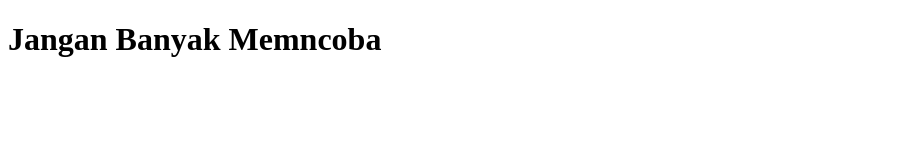
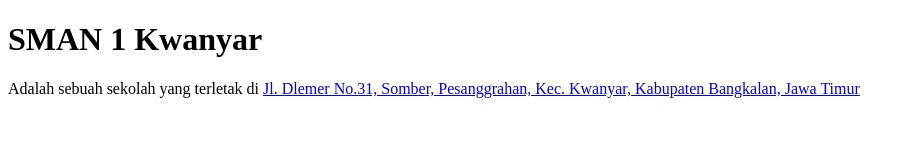
Before and after one commit to nurilfirdaus936-bit/web-2, a plain HTML site: page index.html in a window 1280 px wide. Shown: the whole page, without its empty margins (0-915 px from the left). Drawn offline with Linux system fonts and the light colour scheme.

Commit message:
Update index.html

```diff
--- a/index.html
+++ b/index.html
@@ -1,9 +1,10 @@
 <!DOCTYPE html>
 <html>
   <head>
-    <title>Jangan Terlalu Banyak Menccoba!</title>
+    <title>SMAN 1 Kwanyar</title>
   </head>
   <body>
-    <h1>Jangan Banyak Memncoba</h1>
+    <h1>SMAN 1 Kwanyar</h1>
+    <p>  Adalah sebuah sekolah yang terletak di <a href="https://www.google.com/maps/place/SMAN+1+Kwanyar/@-7.1535047,112.8603651,17z/data=!3m1!4b1!4m6!3m5!1s0x2dd81da69476ac9d:0x88cd2fdb3b89f3aa!8m2!3d-7.15351!4d112.86294!16s%2Fg%2F1hm1q5cwt?entry=ttu&g_ep=EgoyMDI1MTEwNC4xIKXMDSoASAFQAw%3D%3D">Jl. Dlemer No.31, Somber, Pesanggrahan, Kec. Kwanyar, Kabupaten Bangkalan, Jawa Timur</a></p>
   </body>
 </html>
```
